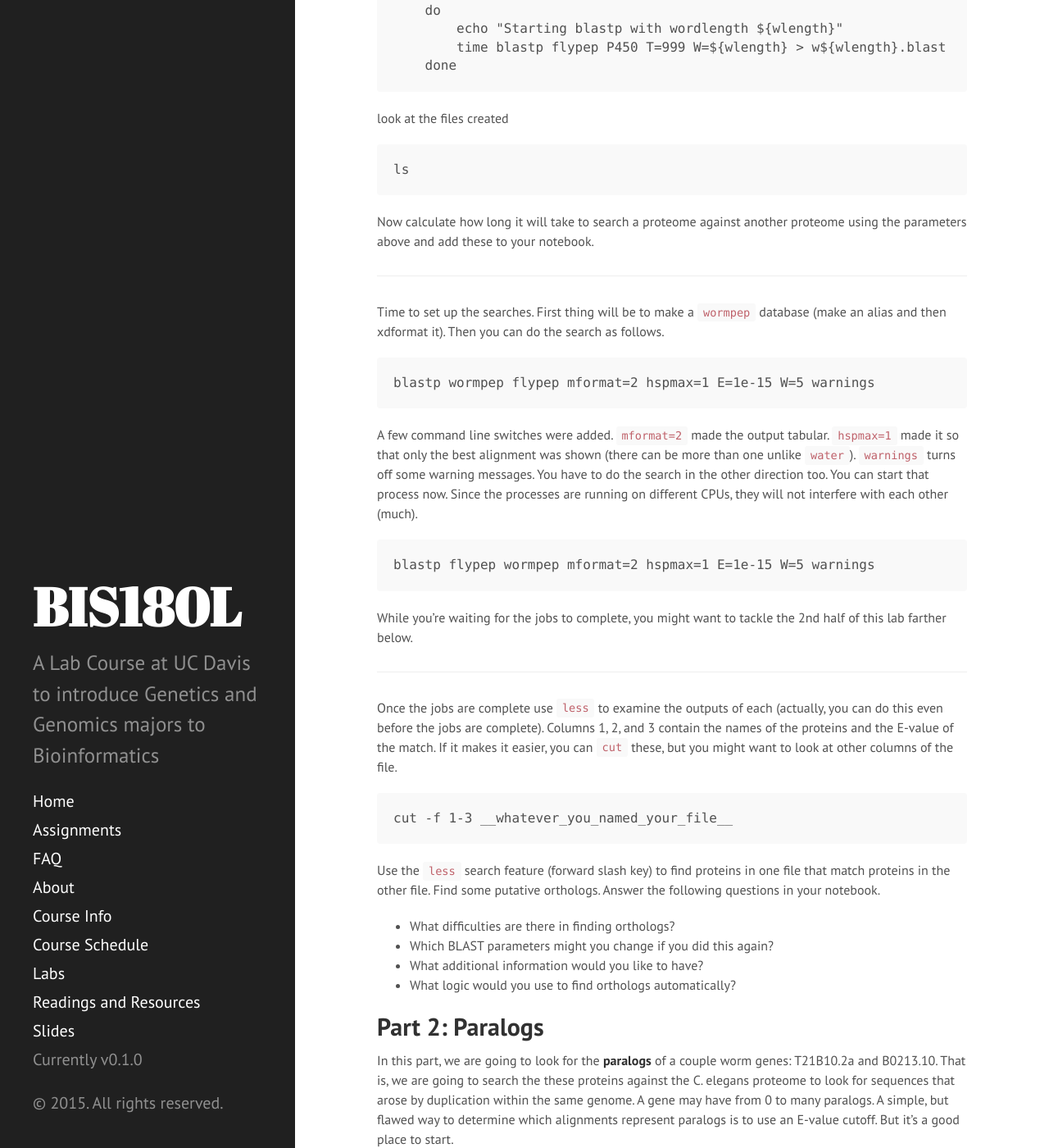
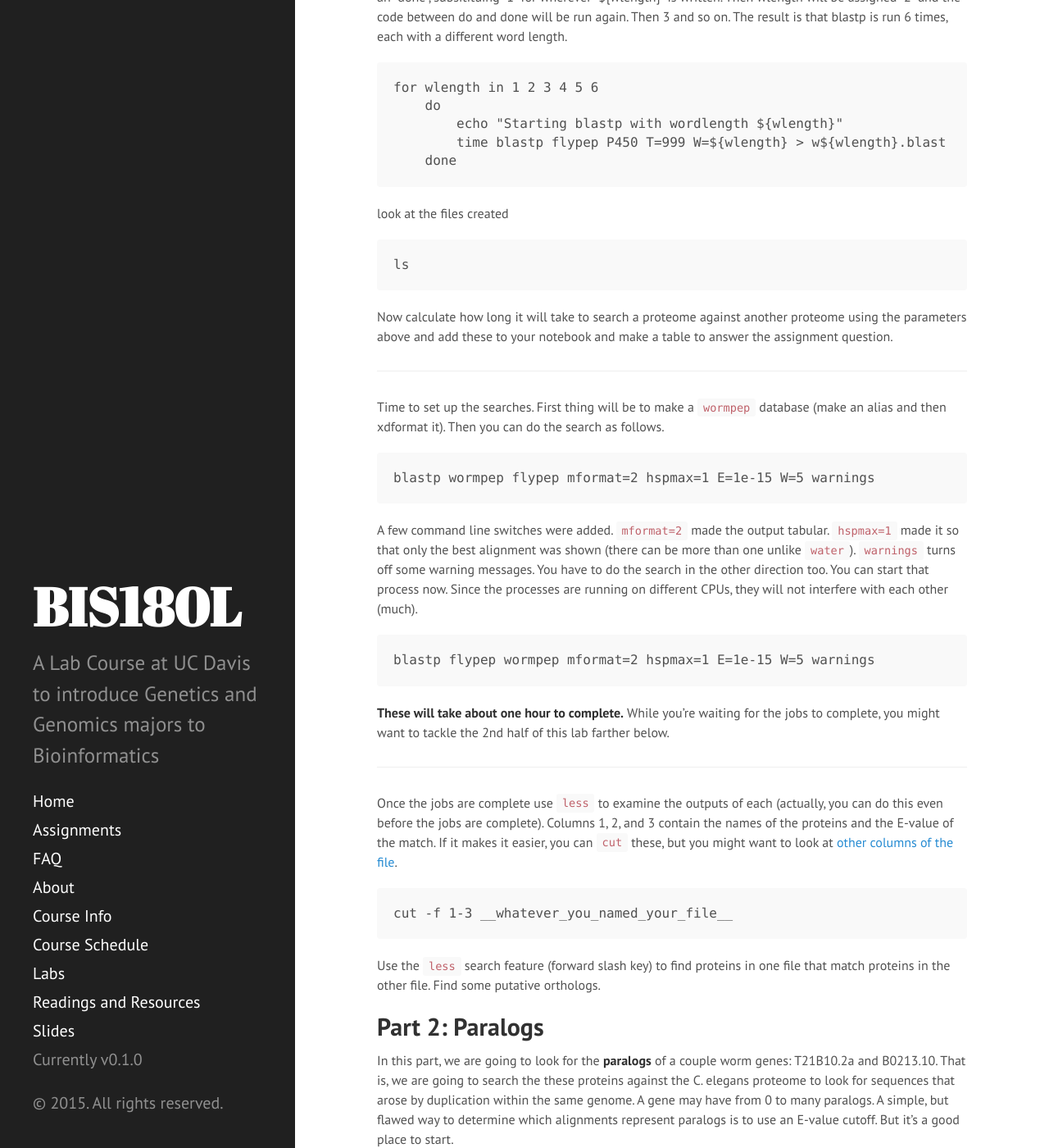
Before and after one commit to rjcmarkelz/BIS180L_web, a Jekyll site: the page built from _posts/2015-04-09-BLAST.md, in a window 1280 px wide and 1400 px high, scrolled down 3028 px. Shown: the whole window at 82% size. Built offline with Jekyll 4.4.1, drawn with Linux system fonts in a browser that asks for light colours; Markdown is read by kramdown in place of the engine named in the settings; some of the changed text lies outside the part shown.

Commit message:
added assignment for BLAST lab

```diff
--- a/_posts/2015-04-09-BLAST.md
+++ b/_posts/2015-04-09-BLAST.md
@@ -117,14 +119,14 @@
 what you would get if you did some shuffling experiments and determined
 how different the alignment was from the random background.
 
-There are a lot of parameters that control the speed of BLAST. The most
+There are a lot of [parameters](http://blast.advbiocomp.com/doc/parameters.html) that control the speed of BLAST. The most
 important of these are the seeding parameters. The default `blastp`
 search uses `W=3 T=11`. We can change the seeding parameters quite a
 bit. We will set `T=999` so that there is no **neighborhood** around each
 word match. In other words, only exact matches will produce a seed.
 Let's vary the word match from 1 to 6.
 
-Instead of typing the command 6 times, lets use a __for loop__.   If you haven't already done so, take a minute to read up on [for loops]({{site.baseurl}}/{% post_url 2015-04-07-bash_for_loops %}).  __You can stop reading the for loop post after exercise one__.
+Instead of typing the command 6 times, lets use a __for loop__.   If you haven't already done so, take a minute to read up on [for loops]({{site.baseurl}}/{% post_url 2015-04-07-bash_for_loops %}).  __Exercise one__ in the for loop document is to be turned in as the answer to question one for this lab.  You can stop reading the for loop post after exercise one (although you are free to continue with it if you want to.)
 
 The statement below will assign the variable $wlength the value "1" and then run the code between "do" an "done", subsitituing "1" for wherever "${wlength}" is written.  Then wlength will be assigned "2" and the code between do and done will be run again.  Then 3 and so on.  The result is that blastp is run 6 times, each with a different word length.
 
@@ -139,7 +141,7 @@
     ls
 
 Now calculate how long it will take to search a proteome against another
-proteome using the parameters above and add these to your notebook.
+proteome using the parameters above and add these to your notebook and make a table to answer the assignment question.
 
 ---------------------------------------------------------------------------
 
@@ -158,8 +160,7 @@
 
 	blastp flypep wormpep mformat=2 hspmax=1 E=1e-15 W=5 warnings
 
-While you're waiting for the jobs to complete, you might want to tackle
-the 2nd half of this lab farther below.
+__These will take about one hour to complete.__  While you're waiting for the jobs to complete, you might want to tackle the 2nd half of this lab farther below.
 
 -------------------------------------------------------------------------
 
@@ -167,21 +168,15 @@
 (actually, you can do this even before the jobs are complete). Columns
 1, 2, and 3 contain the names of the proteins and the E-value of the
 match. If it makes it easier, you can `cut` these, but you might want to
-look at other columns of the file.
+look at [other columns of the file](http://blast.advbiocomp.com/doc/tabular.html).
 
 	cut -f 1-3 __whatever_you_named_your_file__
 
 Use the `less` search feature (forward slash key) to find proteins in
 one file that match proteins in the other file. Find some putative
-orthologs. Answer the following questions in your notebook.
+orthologs.
 
-* What difficulties are there in finding orthologs?
-* Which BLAST parameters might you change if you did this again?
-* What additional information would you like to have?
-* What logic would you use to find orthologs automatically?
-
-
-## Part 2: Paralogs ##
+## Part 2: Paralogs
 
 In this part, we are going to look for the **paralogs** of a couple worm
 genes: T21B10.2a and B0213.10. That is, we are going to search the these
@@ -197,10 +192,3 @@
 Inspect the BLAST report with `less`. Do all the sequences look like
 they are highly related? You may want to change the E-value cutoff to
 something higher or lower than 1e-10.
-
-### Notebook Questions ###
-
-* What parameters did you choose for the search?
-* How did you choose the parameters? What trade-offs were considered?
-* What other properties would be useful for finding paralogs?
-* How would you identify paralogs using BLAST?
```
Also changed, not shown: other parts of _posts/2015-04-09-BLAST.md (+3 -1 lines), Assignments.md (+2 -1 lines), _posts/2015-04-07-bash_for_loops.md (+1 -3 lines).
